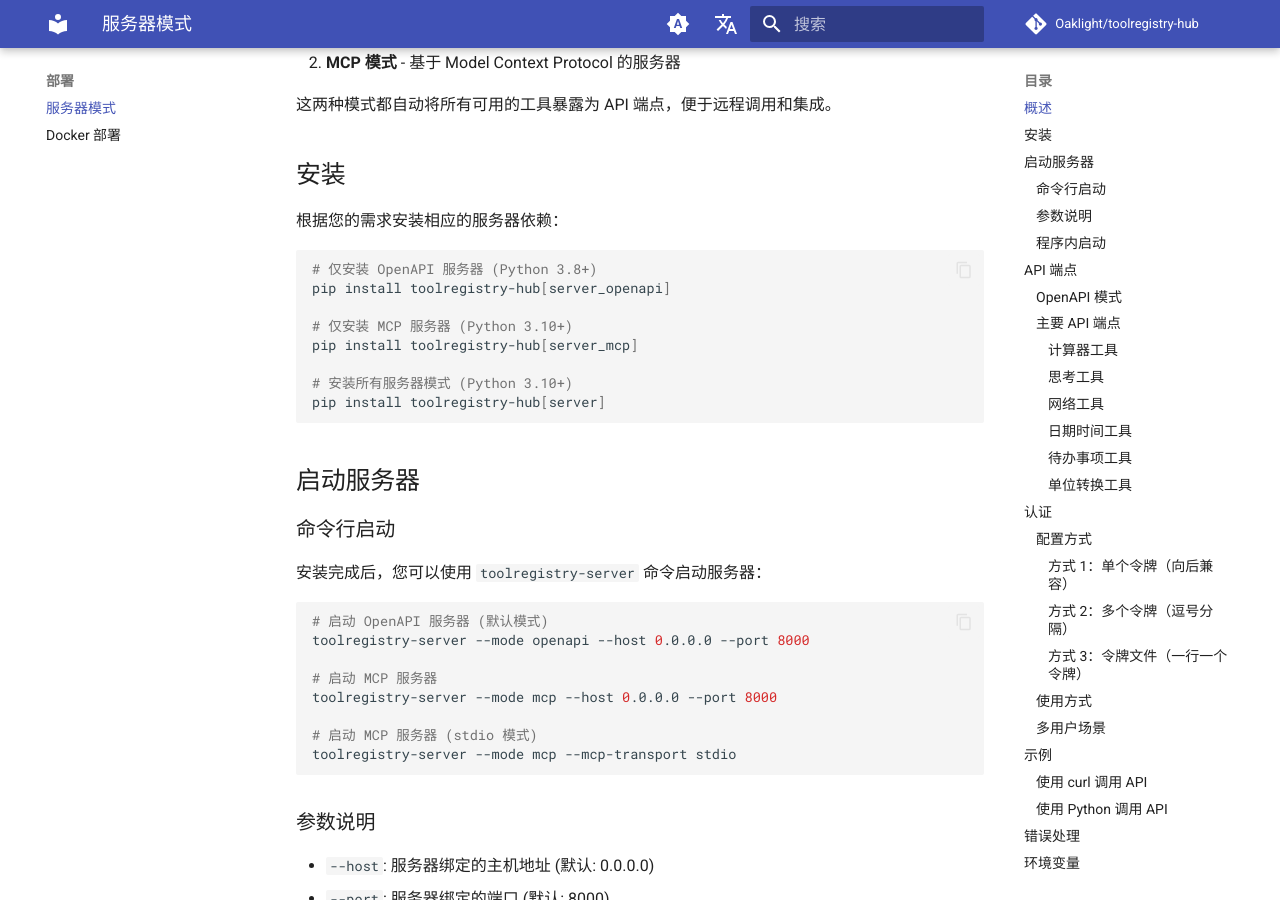
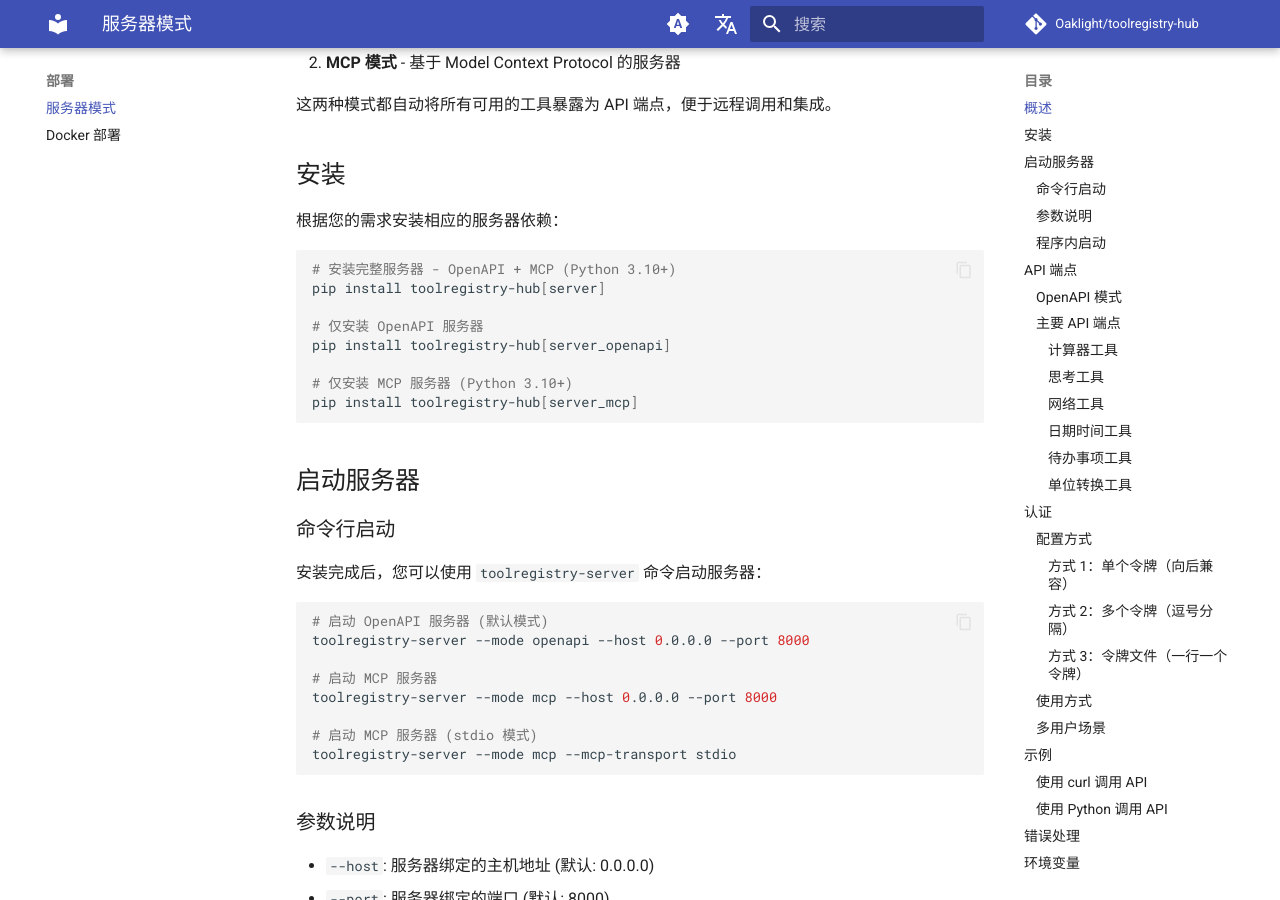
Before and after one commit to Oaklight/toolregistry-hub, an MkDocs documentation site: the page built from docs/server.md, in a window 1280 px wide and 900 px high, scrolled down 395 px. Built offline with MkDocs 1.6.1 and Material for MkDocs 9.7.7, drawn with Linux system fonts in a browser that asks for light colours; comment, search, counter and statistics services are not loaded.

Commit message:
docs: update server installation options order
- Put full server (server) first as the recommended option
- Remove Python version annotation from server_openapi
- Align with pyproject.toml dependency restructuring

````diff
--- a/docs/server.md
+++ b/docs/server.md
@@ -16,14 +16,14 @@ ToolRegistry Hub 提供了服务器模式，允许您通过 REST API 或 MCP (Mo
 根据您的需求安装相应的服务器依赖：
 
 ```bash
-# 仅安装 OpenAPI 服务器 (Python 3.8+)
+# 安装完整服务器 - OpenAPI + MCP (Python 3.10+)
+pip install toolregistry-hub[server]
+
+# 仅安装 OpenAPI 服务器
 pip install toolregistry-hub[server_openapi]
 
 # 仅安装 MCP 服务器 (Python 3.10+)
 pip install toolregistry-hub[server_mcp]
-
-# 安装所有服务器模式 (Python 3.10+)
-pip install toolregistry-hub[server]
 ```
 
 ## 启动服务器
````
